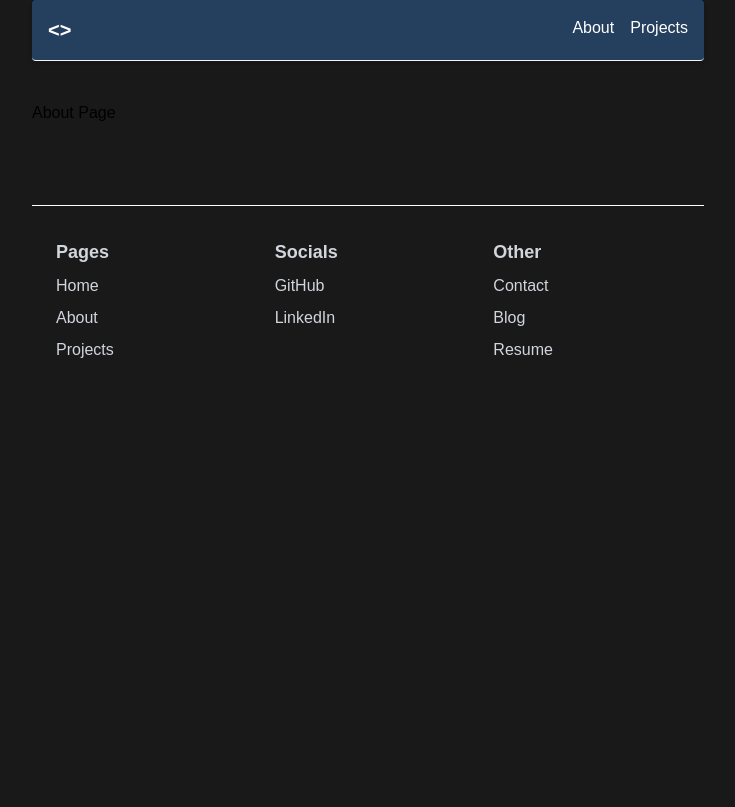
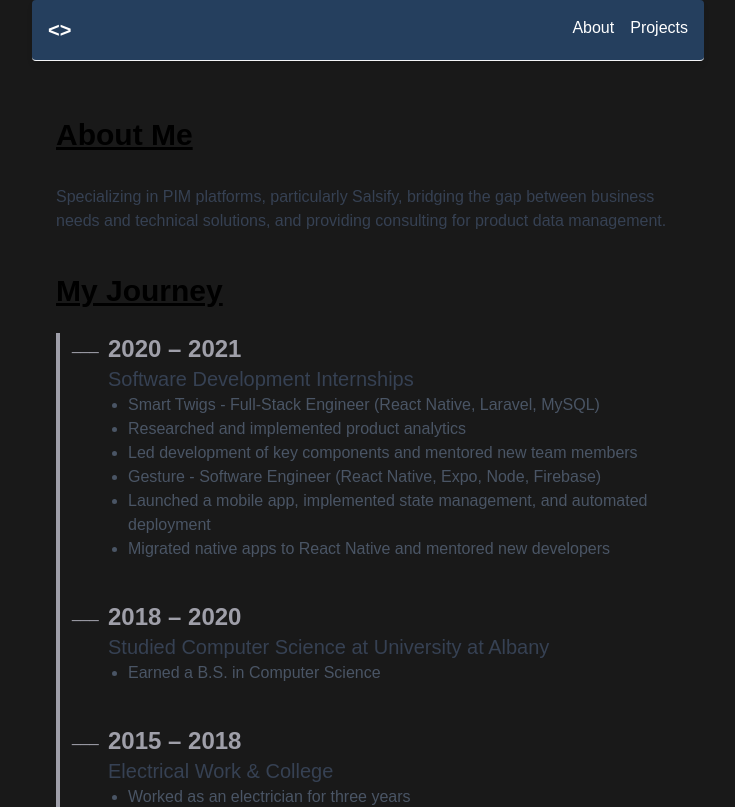
Before and after one commit to sollazzo08/portfolio-site, a Next.js app: page /about in a window 1280 px wide. Shown: the top 807 px of the page, without its empty margins (272-1007 px from the left). Built offline with nearby package versions, Linux system fonts and the light colour scheme; a web font is replaced by a local one.

Commit message:
updated aboutme

```diff
--- a/src/app/about/page.tsx
+++ b/src/app/about/page.tsx
@@ -1,7 +1,56 @@
-export default function About() {
+export default function AboutMe() {
+  const timeline = [
+    {
+      year: "2020 – 2021",
+      title: "Software Development Internships",
+      details: [
+        "Smart Twigs - Full-Stack Engineer (React Native, Laravel, MySQL)",
+        "Researched and implemented product analytics",
+        "Led development of key components and mentored new team members",
+        "Gesture - Software Engineer (React Native, Expo, Node, Firebase)",
+        "Launched a mobile app, implemented state management, and automated deployment",
+        "Migrated native apps to React Native and mentored new developers",
+      ],
+    },
+    {
+      year: "2018 – 2020",
+      title: "Studied Computer Science at University at Albany",
+      details: ["Earned a B.S. in Computer Science"],
+    },
+    {
+      year: "2015 – 2018",
+      title: "Electrical Work & College",
+      details: [
+        "Worked as an electrician for three years",
+        "Attended community college, earning an Associate’s Degree in Liberal Arts – Math & Science",
+        "Took my first programming courses, sparking my interest in software development",
+      ],
+    },
+  ];
+
   return (
-    <div className="">
-        About Page
+    <div className="max-w-4xl mx-auto px-6 py-4">
+      <h1 className="text-3xl font-bold mb-8 underline">About Me</h1>
+
+      <div className="mb-10">
+        <p className="text-gray-700">Specializing in PIM platforms, particularly Salsify, bridging the gap between business needs and technical solutions, and providing consulting for product data management.</p>
+      </div>
+
+      <h2 className="text-3xl font-bold mb-6 underline">My Journey</h2>
+      <div className="relative border-l-4 text-zinc-400 pl-6">
+        {timeline.map((event, index) => (
+          <div key={index} className="relative mb-10 pl-6">
+            <div className="absolute left-[-12px] top-0 w-6 h-6">___</div>
+            <h2 className="text-2xl font-semibold">{event.year}</h2>
+            <h3 className="text-xl font-medium text-gray-700">{event.title}</h3>
+            <ul className="list-disc pl-5 text-gray-600">
+              {event.details.map((detail, i) => (
+                <li key={i}>{detail}</li>
+              ))}
+            </ul>
+          </div>
+        ))}
+      </div>
     </div>
-  )
+  );
 }
--- a/src/app/layout.tsx
+++ b/src/app/layout.tsx
@@ -7,8 +7,8 @@ export default function Layout({ children }: { children: React.ReactNode }) {
     <html className="bg-[#191919] font-tektur" lang="en">
       <body className="flex flex-col items-center min-h-screen">
         <Navbar />
-        <main className="flex max-w-2xl w-full py-10 flex-gro bg-[##1E1E24]">{children}</main>
-        <footer className="flex max-w-2xl w-full text-center border-t border-white mt-10">
+        <main className="flex max-w-2xl w-full py-10 flex-grow bg-[##1E1E24]">{children}</main>
+        <footer className="flex max-w-2xl w-full text-center border-t border-white">
           <Footer/>
         </footer>
       </body>
--- a/src/app/page.tsx
+++ b/src/app/page.tsx
@@ -31,7 +31,7 @@ export default function Home() {
       <div className="flex flex-col space-y-7 mt-10 bg-[#191919]">
       <h1 className="text-2xl underline">Recent Projects</h1>
           <ProjectsList limit={3} />
-          <Link href="/projects">Learn More</Link>
+          <Link href="/projects">View More</Link>
       </div>
 
     </div>
--- a/src/components/ProjectsList.tsx
+++ b/src/components/ProjectsList.tsx
@@ -21,9 +21,13 @@ export default function ProjectsList({ limit }: ProjectsListProps) {
             >
               View on GitHub
             </a>
+            <hr></hr>
           </li>
+
         ))}
+
       </ul>
+
     </section>
   );
 }
```
